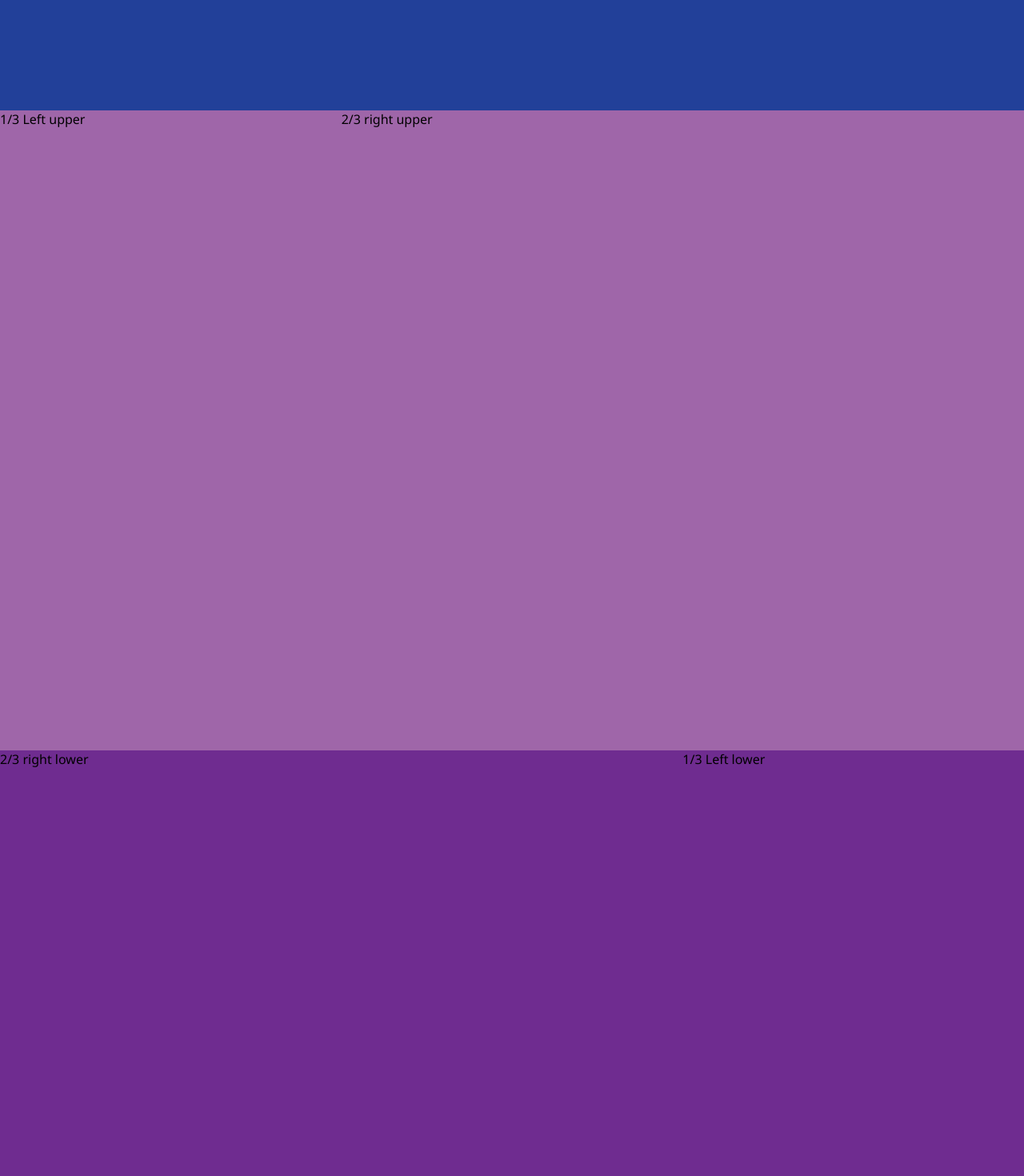
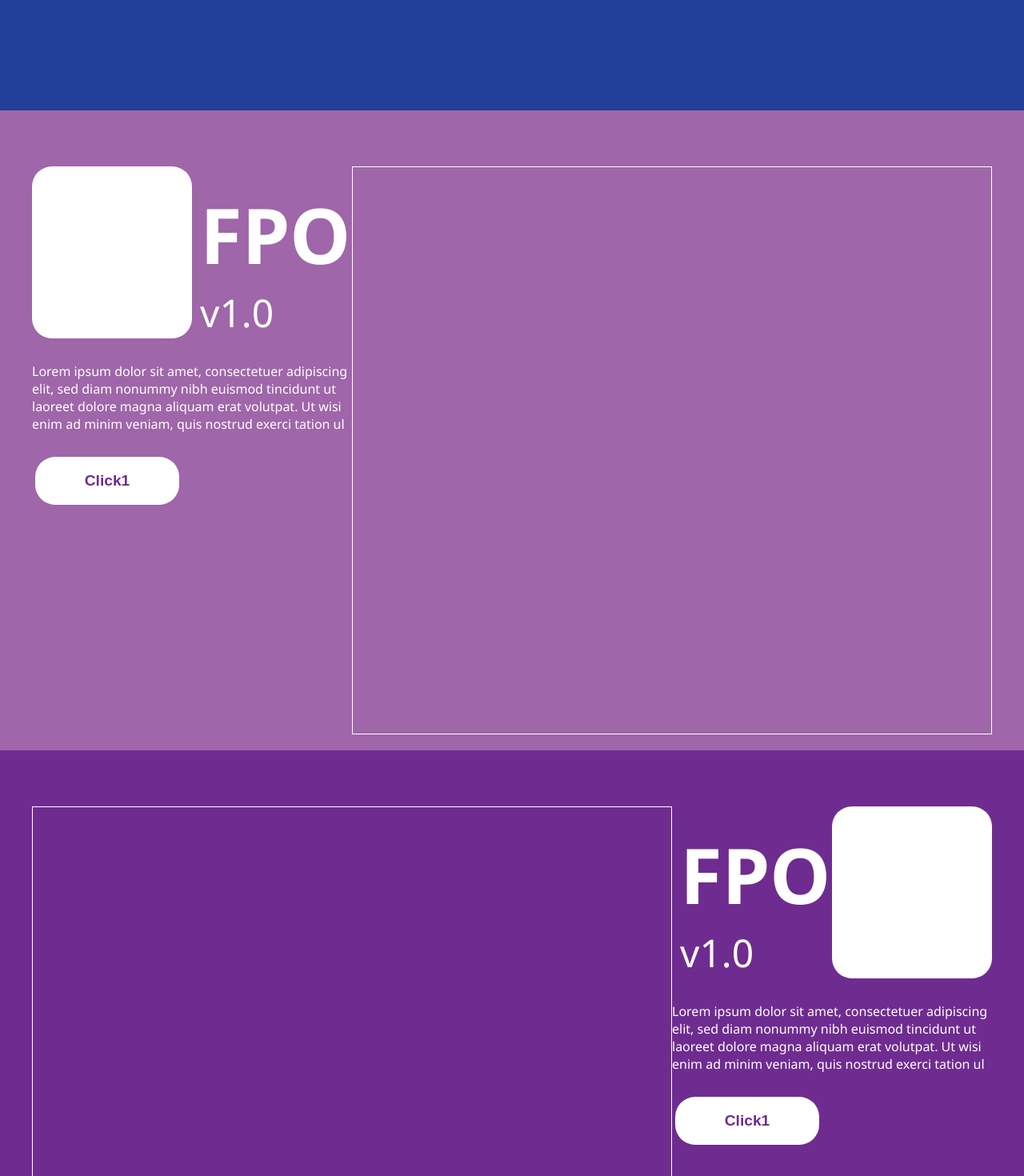
Before and after one commit to FinNexus/finnexus-ui, a Next.js app: page / in a window 1280 px wide. Shown: the part 662-2132 px from the top of the page at 80% size. Built offline with nearby package versions, Linux system fonts and the light colour scheme.

Commit message:
more middle section

```diff
--- a/pages/index.js
+++ b/pages/index.js
@@ -52,12 +52,29 @@ export default function Home() {
         </div>
         <div className={`${styles.middleSectionContent}`}>
           <div className={`${styles.halfMiddleSection}`}>
-            <div className={styles.halfMiddleOneThird}>1/3 Left upper</div>
-            <div className={styles.halfMiddleTwoThird}>2/3 right upper</div>
+            <div className={styles.halfMiddleOneThird}>
+              <div className={styles.imageContainer}>
+                <div className={styles.imageBox}></div>
+                <div className={styles.textBox}><span className={styles.biggerText}>FPO</span> v1.0</div>
+              </div>
+              <div style={{ padding: "30px 0", color: "white" }}>Lorem ipsum dolor sit amet, consectetuer adipiscing elit, sed diam nonummy nibh euismod tincidunt ut laoreet dolore magna aliquam erat volutpat. Ut wisi enim ad minim veniam, quis nostrud exerci tation ul
+              </div>
+              <button className={`${styles.fnxBtn} ${styles.fnxWhiteBtn}`}>Click1</button>
+            </div>
+            <div className={styles.halfMiddleTwoThird}></div>
           </div>
           <div className={`${styles.halfMiddleSection}`}>
-            <div className={styles.halfMiddleTwoThird}>2/3 right lower</div>
-            <div className={styles.halfMiddleOneThird}>1/3 Left lower</div>
+            <div className={styles.halfMiddleTwoThird}></div>
+            <div className={styles.halfMiddleOneThird}>
+              <div className={styles.imageContainer}>
+                <div className={styles.textBox}>
+                  <span className={styles.biggerText}>FPO</span> v1.0
+                  </div>
+                <div className={styles.imageBox}></div>
+              </div>
+              <div style={{ padding: "30px 0", color: "white" }}>Lorem ipsum dolor sit amet, consectetuer adipiscing elit, sed diam nonummy nibh euismod tincidunt ut laoreet dolore magna aliquam erat volutpat. Ut wisi enim ad minim veniam, quis nostrud exerci tation ul
+              </div>
+              <button className={`${styles.fnxBtn} ${styles.fnxWhiteBtn}`}>Click1</button></div>
           </div>
         </div>
         <div className={`${styles.rightStyleBackground} ${styles.rightPinkStyleBackground}`}>
--- a/styles/Home.module.css
+++ b/styles/Home.module.css
@@ -170,6 +170,7 @@ div.upperMainContent p {
 .halfMiddleSection {
   height: 50%;
   display: inherit;
+  padding: 70px 40px 20px 40px;
 }
 
 .halfMiddleOneThird {
@@ -178,4 +179,29 @@ div.upperMainContent p {
 
 .halfMiddleTwoThird {
   width: calc(100% * 2 / 3);
+  border: 1px solid white;
 }
+
+.imageContainer {
+  display: flex;
+}
+
+.imageBox {
+  width: 50%;
+  height: 215px;
+  background-color: white;
+  border-radius: 25px;
+}
+
+.textBox {
+  width: 50%;
+  align-self: flex-end;
+  padding-left: 10px;
+  color: white;
+  font-size: 3em;
+}
+
+.biggerText {
+  font-size: 2em;
+  font-weight: 800;
+}
```
